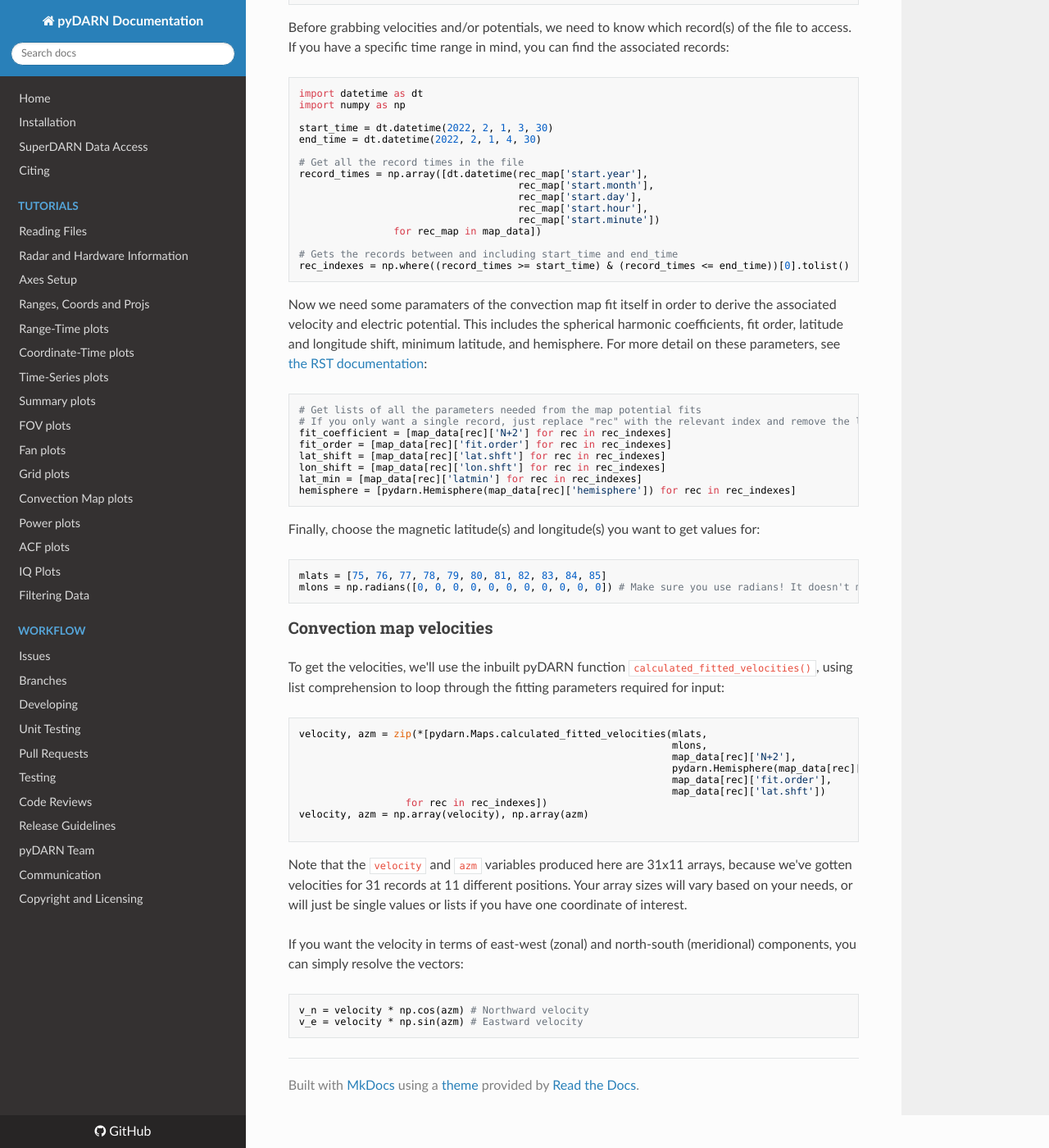
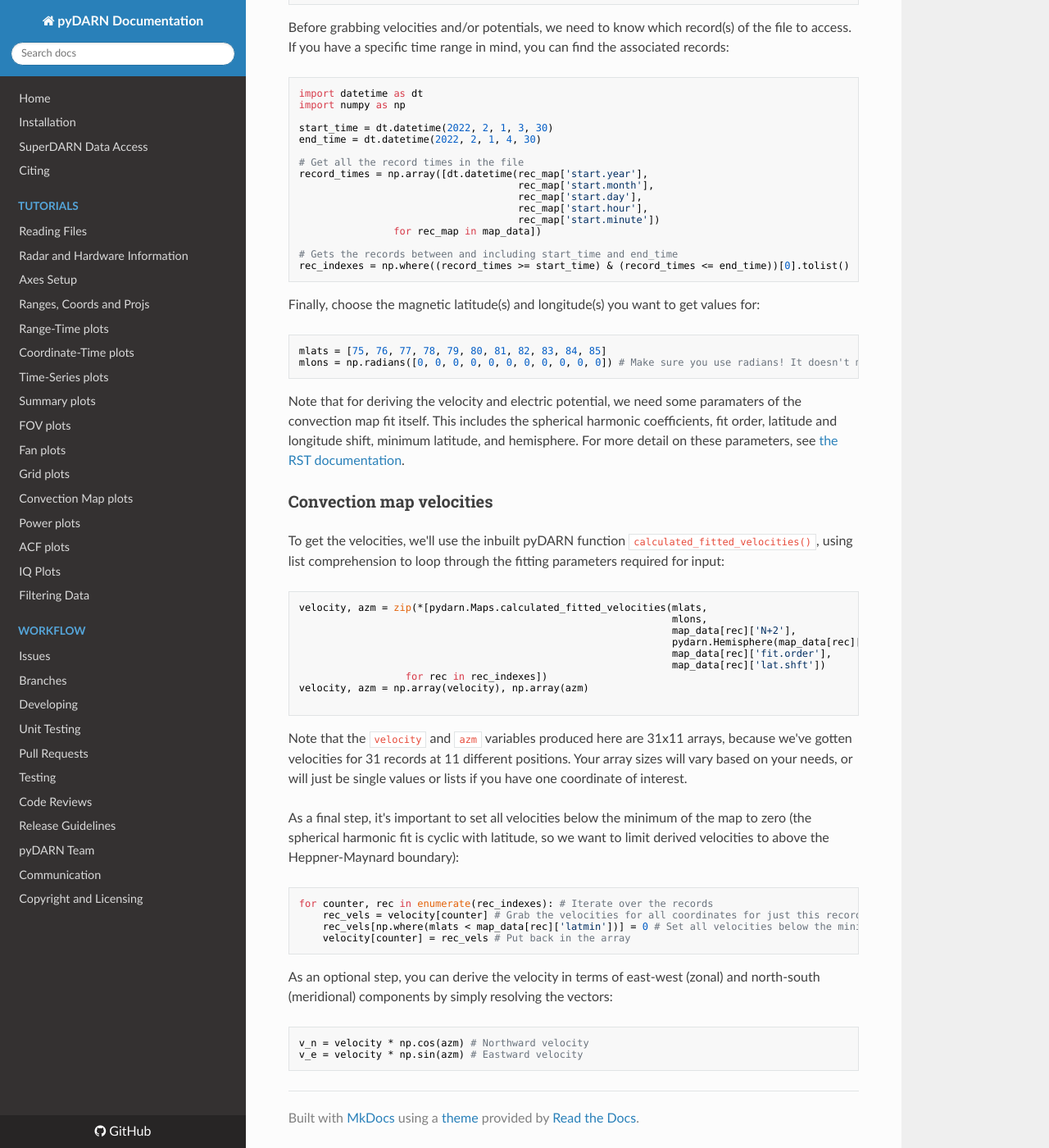
Before and after one commit to SuperDARN/pydarn, an MkDocs documentation site: the page built from docs/user/vels_and_potentials.md, in a window 1280 px wide and 1400 px high, scrolled down 483 px. Shown: the whole window at 82% size. Built offline with MkDocs 1.6.1, drawn with Linux system fonts in a browser that asks for light colours; nearby versions of some CDN libraries.

Commit message:
Updating velocity guide

````diff
--- a/docs/user/vels_and_potentials.md
+++ b/docs/user/vels_and_potentials.md
@@ -33,24 +33,13 @@ record_times = np.array([dt.datetime(rec_map['start.year'],
 rec_indexes = np.where((record_times >= start_time) & (record_times <= end_time))[0].tolist()
 ```
 
-Now we need some paramaters of the convection map fit itself in order to derive the associated velocity and electric potential. This includes the spherical harmonic coefficients, fit order, latitude and longitude shift, minimum latitude, and hemisphere. For more detail on these parameters, see [the RST documentation](https://radar-software-toolkit-rst.readthedocs.io/en/develop/references/general/map/):
-
-```python
-# Get lists of all the parameters needed from the map potential fits
-# If you only want a single record, just replace "rec" with the relevant index and remove the list comprehension
-fit_coefficient = [map_data[rec]['N+2'] for rec in rec_indexes]
-fit_order = [map_data[rec]['fit.order'] for rec in rec_indexes]
-lat_shift = [map_data[rec]['lat.shft'] for rec in rec_indexes]
-lon_shift = [map_data[rec]['lon.shft'] for rec in rec_indexes]
-lat_min = [map_data[rec]['latmin'] for rec in rec_indexes]
-hemisphere = [pydarn.Hemisphere(map_data[rec]['hemisphere']) for rec in rec_indexes]
-```
-
 Finally, choose the magnetic latitude(s) and longitude(s) you want to get values for:
 ```python
 mlats = [75, 76, 77, 78, 79, 80, 81, 82, 83, 84, 85]
 mlons = np.radians([0, 0, 0, 0, 0, 0, 0, 0, 0, 0, 0]) # Make sure you use radians! It doesn't matter in this case as I'm using zero longitude.
 ```
+
+Note that for deriving the velocity and electric potential, we need some paramaters of the convection map fit itself. This includes the spherical harmonic coefficients, fit order, latitude and longitude shift, minimum latitude, and hemisphere. For more detail on these parameters, see [the RST documentation](https://radar-software-toolkit-rst.readthedocs.io/en/develop/references/general/map/).
 
 ### Convection map velocities
 
@@ -69,7 +58,15 @@ velocity, azm = np.array(velocity), np.array(azm)
 ```
 Note that the `velocity` and `azm` variables produced here are 31x11 arrays, because we've gotten velocities for 31 records at 11 different positions. Your array sizes will vary based on your needs, or will just be single values or lists if you have one coordinate of interest.
 
-If you want the velocity in terms of east-west (zonal) and north-south (meridional) components, you can simply resolve the vectors:
+As a final step, it's important to set all velocities below the minimum of the map to zero (the spherical harmonic fit is cyclic with latitude, so we want to limit derived velocities to above the Heppner-Maynard boundary):
+```python
+for counter, rec in enumerate(rec_indexes): # Iterate over the records
+    rec_vels = velocity[counter] # Grab the velocities for all coordinates for just this record
+    rec_vels[np.where(mlats < map_data[rec]['latmin'])] = 0 # Set all velocities below the minimum latitude to zero
+    velocity[counter] = rec_vels # Put back in the array
+```
+
+As an optional step, you can derive the velocity in terms of east-west (zonal) and north-south (meridional) components by simply resolving the vectors:
 ```python
 v_n = velocity * np.cos(azm) # Northward velocity
 v_e = velocity * np.sin(azm) # Eastward velocity
````
